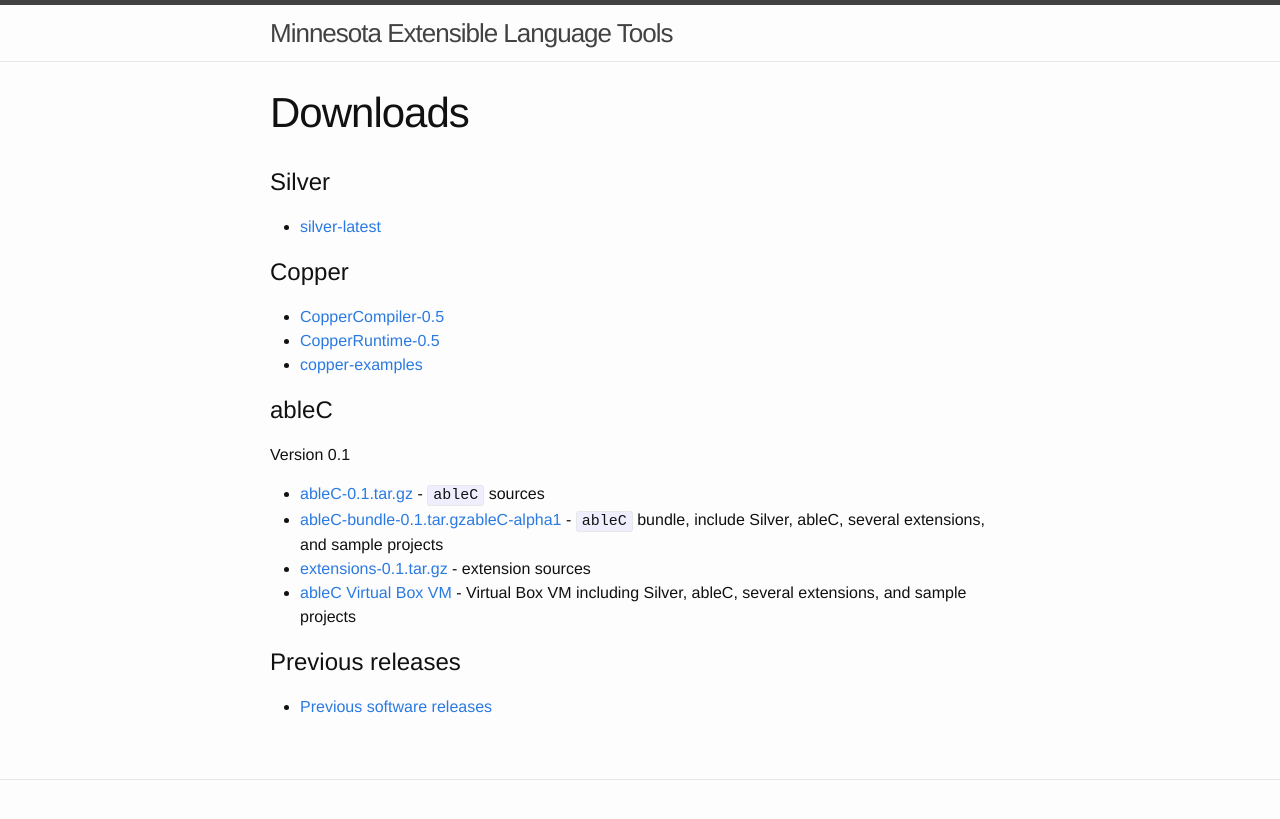
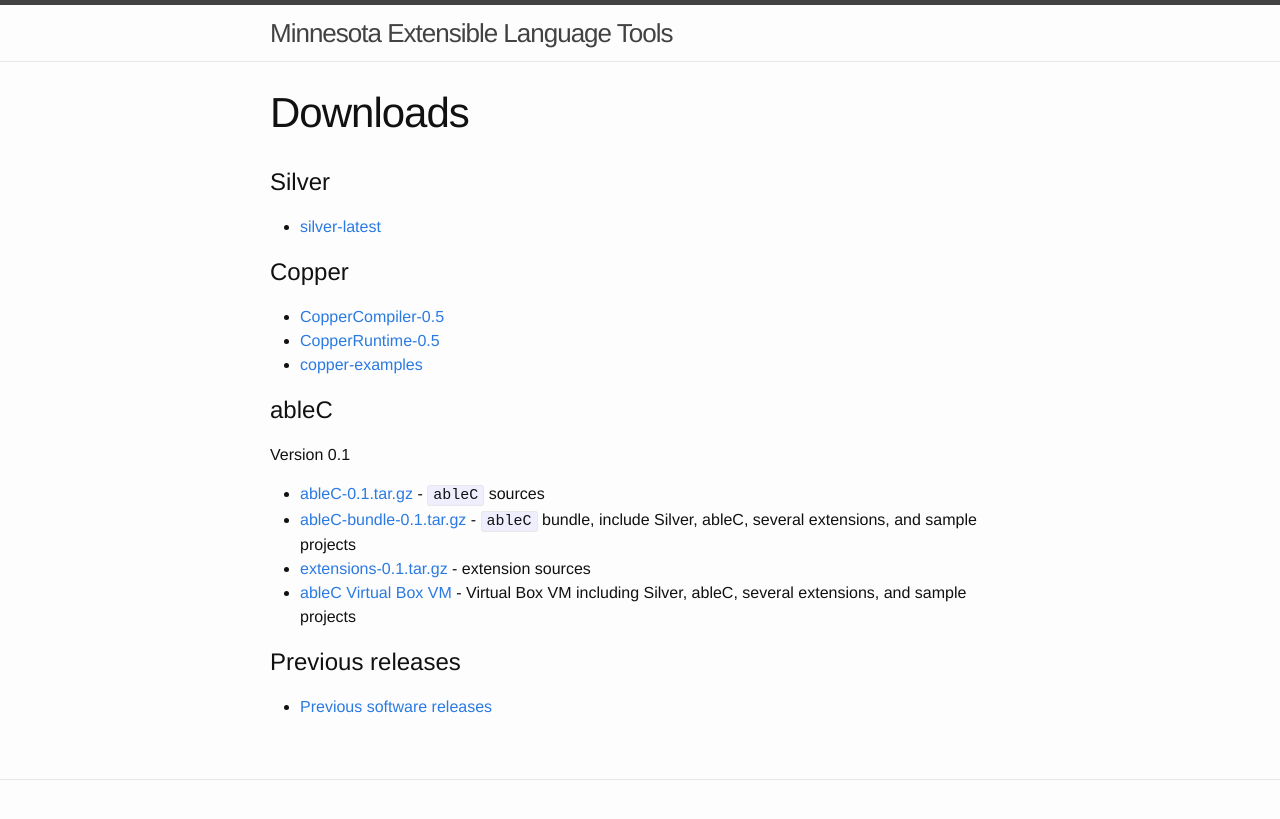
Before and after one commit to melt-umn/melt-website, a Jekyll site: the page built from downloads/index.md, in a window 1280 px wide. Shown: the top 819 px of the page. Built offline with Jekyll 4.4.1, drawn with Linux system fonts in a browser that asks for light colours.

Commit message:
fix typo

```diff
--- a/downloads/index.md
+++ b/downloads/index.md
@@ -20,7 +20,7 @@ menu_weight: 140.0
 Version 0.1
 
 * [ableC-0.1.tar.gz](/downloads/ableC-0.1.tar.gz) - ``ableC`` sources
-* [ableC-bundle-0.1.tar.gzableC-alpha1](/downloads/ableC-bundle-0.1.tar.gz)  - ``ableC`` bundle, include Silver, ableC, several extensions, and sample projects
+* [ableC-bundle-0.1.tar.gz](/downloads/ableC-bundle-0.1.tar.gz)  - ``ableC`` bundle, include Silver, ableC, several extensions, and sample projects
 * [extensions-0.1.tar.gz](/downloads/extensions-0.1.tar.gz) - extension sources
 * [ableC Virtual Box VM](/downloads/ableC_artifact_virtual_box_vm.tar.gz) - Virtual Box VM including Silver, ableC, several extensions, and sample projects
 
```
